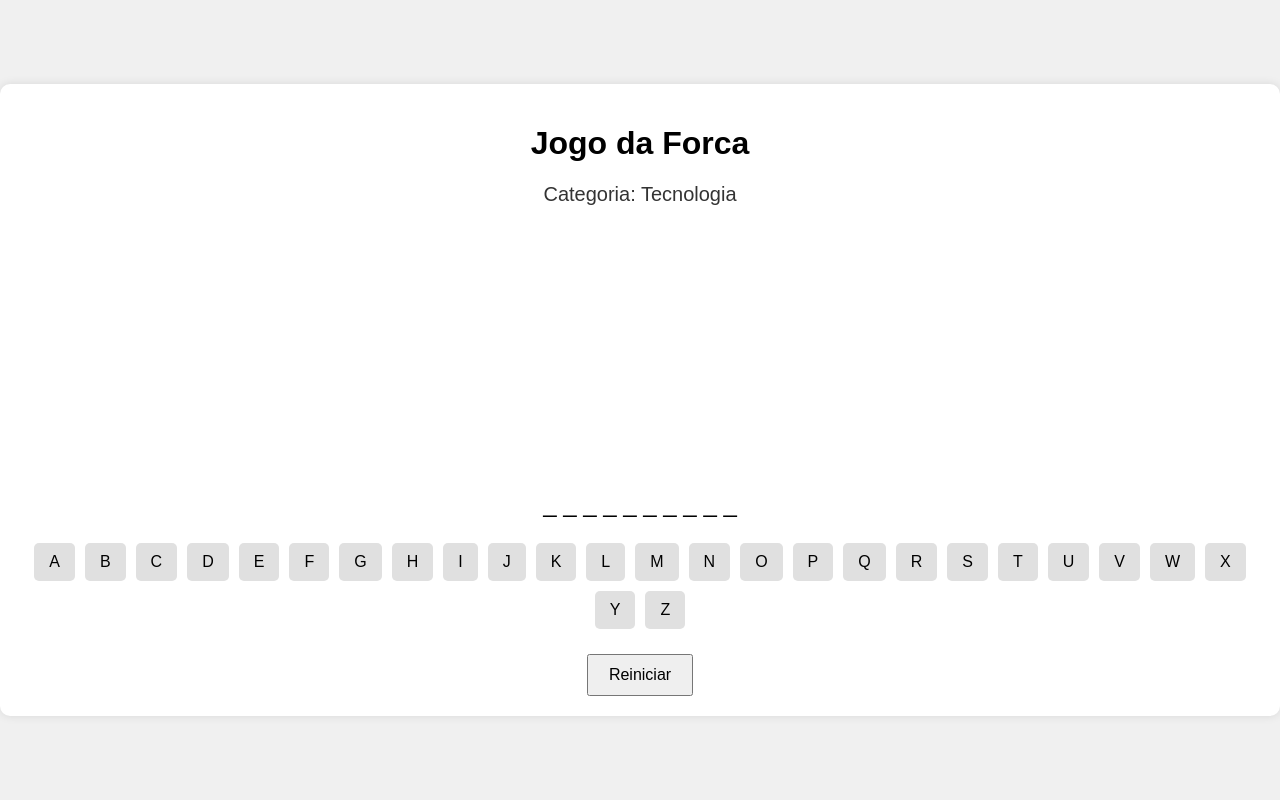
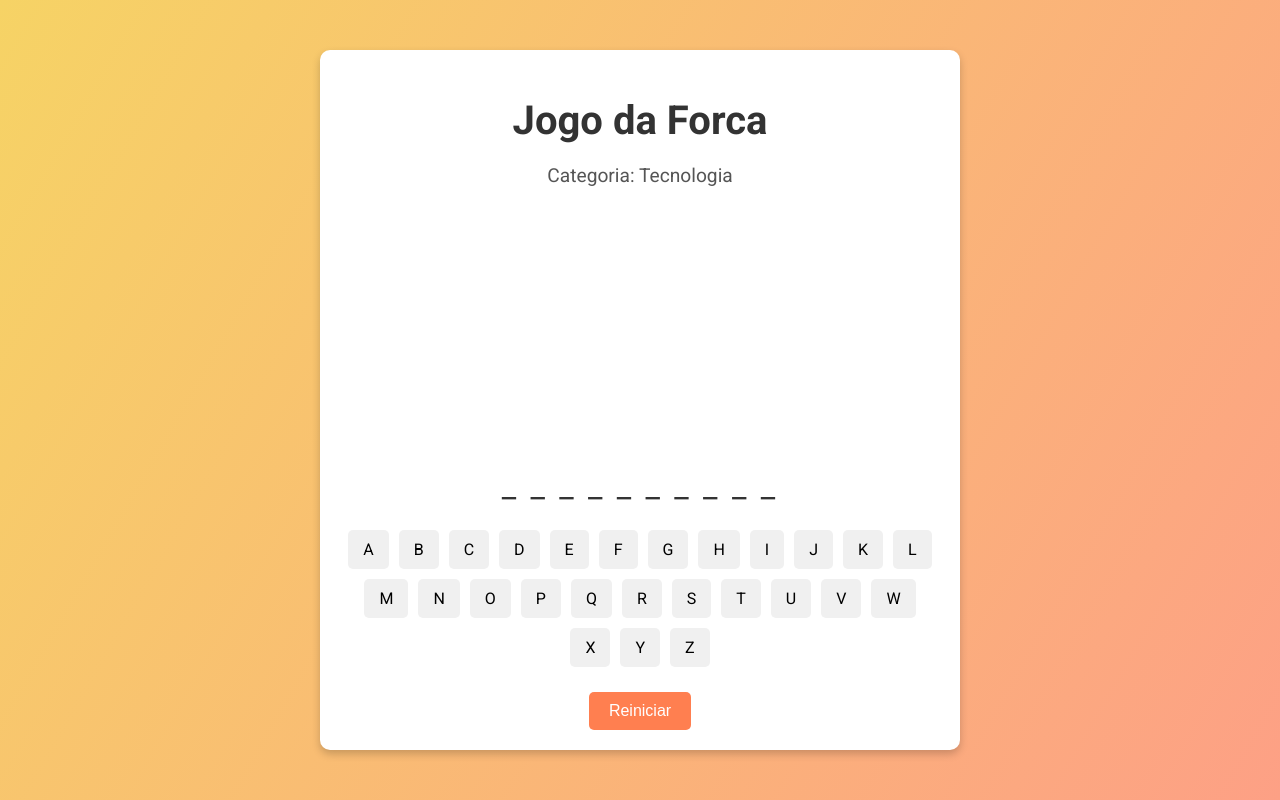
Before and after one commit to lizandraRuiz/forca, a plain HTML site: page index.html in a window 1280 px wide. Drawn offline with Linux system fonts and the light colour scheme.

Commit message:
Initial commit

```diff
--- a/index.html
+++ b/index.html
@@ -4,6 +4,7 @@
     <meta charset="UTF-8">
     <meta name="viewport" content="width=device-width, initial-scale=1.0">
     <title>Jogo da Forca</title>
+    <link href="https://fonts.googleapis.com/css2?family=Roboto:wght@400;700&display=swap" rel="stylesheet">
     <link rel="stylesheet" href="style.css">
 </head>
 <body>
--- a/style.css
+++ b/style.css
@@ -1,6 +1,8 @@
+@import url('https://fonts.googleapis.com/css2?family=Roboto:wght@400;700&display=swap');
+
 body {
-    font-family: Arial, sans-serif;
-    background-color: #f0f0f0;
+    font-family: 'Roboto', sans-serif;
+    background: linear-gradient(120deg, #f6d365 0%, #fda085 100%);
     margin: 0;
     padding: 0;
     display: flex;
@@ -11,31 +13,48 @@ body {
 
 .container {
     text-align: center;
-    background-color: #fff;
+    background-color: #ffffff;
     padding: 20px;
     border-radius: 10px;
-    box-shadow: 0 0 10px rgba(0, 0, 0, 0.1);
+    box-shadow: 0 4px 8px rgba(0, 0, 0, 0.2);
+    width: 90%;
+    max-width: 600px;
+}
+
+h1 {
+    font-size: 2.5em;
+    margin-bottom: 20px;
+    color: #333333;
 }
 
 #categoryContainer {
-    font-size: 20px;
+    font-size: 1.2em;
     margin-bottom: 10px;
-    color: #333;
+    color: #555555;
 }
 
 #hangmanContainer {
+    display: flex;
+    justify-content: center;
     margin-bottom: 20px;
+}
+
+.figure-container {
+    margin: auto;
 }
 
 .figure-part {
     display: none;
-    stroke: #000;
+    stroke: #333;
     stroke-width: 4;
+    transition: stroke-dasharray 0.3s ease-out;
 }
 
 #wordContainer {
-    font-size: 24px;
+    font-size: 2em;
     margin-bottom: 20px;
+    letter-spacing: 0.1em;
+    color: #333333;
 }
 
 #lettersContainer {
@@ -45,12 +64,18 @@ body {
 }
 
 .letter {
-    background-color: #e0e0e0;
+    background-color: #f0f0f0;
     margin: 5px;
     padding: 10px 15px;
     border-radius: 5px;
     cursor: pointer;
     user-select: none;
+    transition: background-color 0.3s, transform 0.3s;
+}
+
+.letter:hover {
+    background-color: #e0e0e0;
+    transform: scale(1.1);
 }
 
 .letter.disabled {
@@ -60,13 +85,22 @@ body {
 
 #message {
     margin-top: 20px;
-    font-size: 20px;
-    color: #ff0000;
+    font-size: 1.5em;
+    color: #ff3333;
 }
 
 #resetButton {
     margin-top: 20px;
     padding: 10px 20px;
-    font-size: 16px;
+    font-size: 1em;
     cursor: pointer;
+    background-color: #ff7f50;
+    color: white;
+    border: none;
+    border-radius: 5px;
+    transition: background-color 0.3s;
 }
+
+#resetButton:hover {
+    background-color: #ff6347;
+}
```
